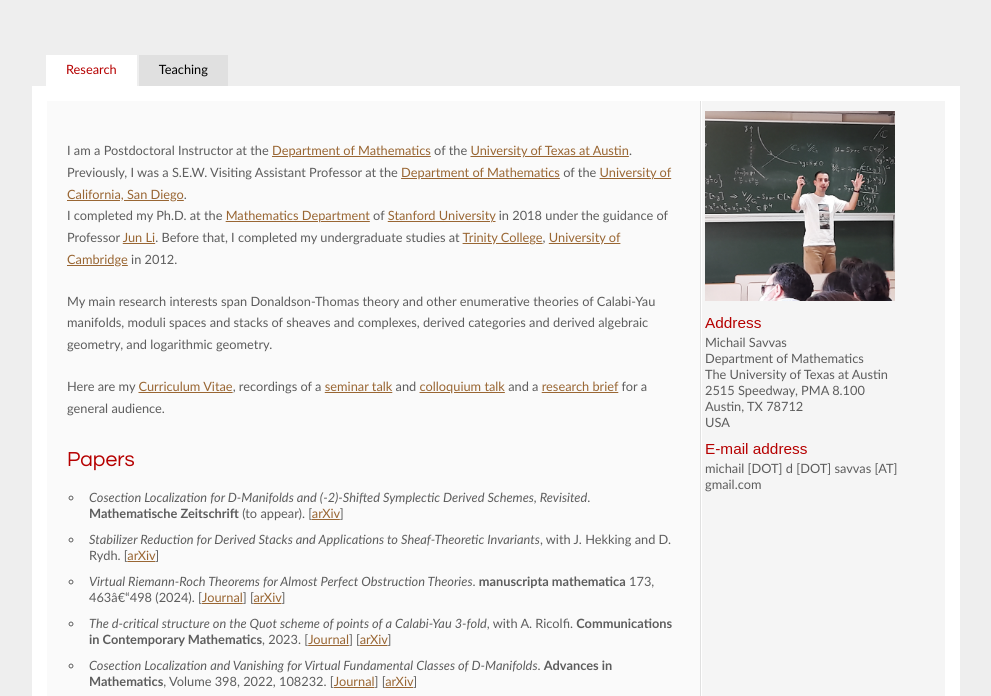
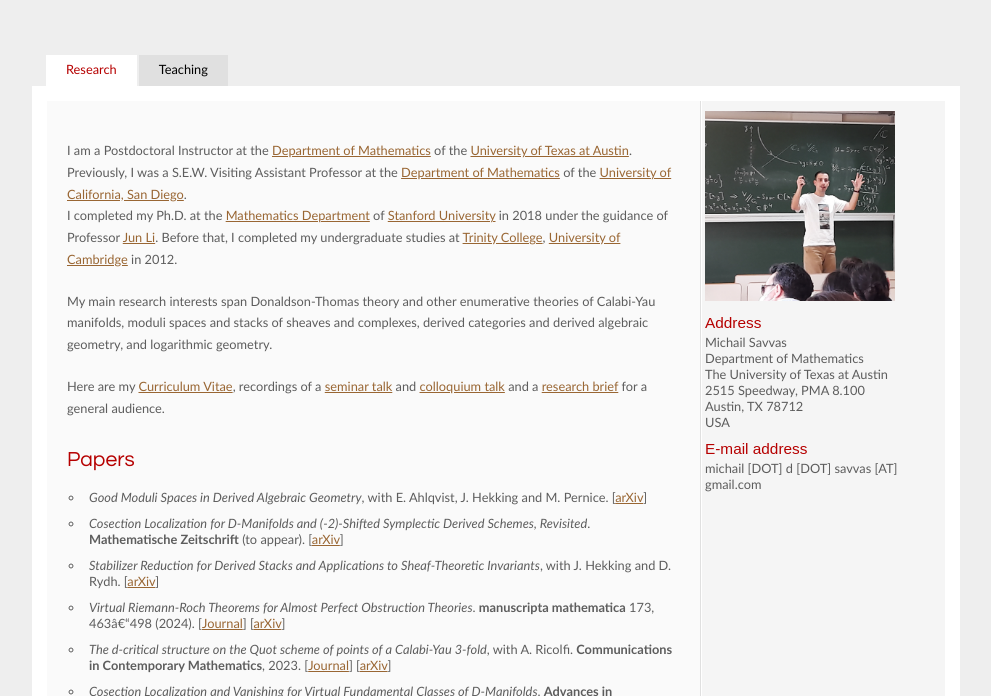
Before and after one commit to michailsavvas/michailsavvas.github.io, a plain HTML site: page index.html in a window 1280 px wide. Shown: the part 84-780 px from the top of the page, without its empty margins (144-1135 px from the left). Drawn offline with Linux system fonts and the light colour scheme.

Commit message:
Update index.html

```diff
--- a/index.html
+++ b/index.html
@@ -57,6 +57,7 @@
 	<h2>Papers</h2>
 
 	<ul>
+       <li><i>Good Moduli Spaces in Derived Algebraic Geometry</i>, with E. Ahlqvist, J. Hekking and M. Pernice. [<a href="https://arxiv.org/abs/2309.16574" target="_blank">arXiv</a>]</li>
       <li><i>Cosection Localization for D-Manifolds and (-2)-Shifted Symplectic Derived Schemes, Revisited</i>. <strong>Mathematische Zeitschrift</strong> (to appear). [<a href="https://arxiv.org/abs/2309.03066" target="_blank">arXiv</a>]</li>
       <li><i>Stabilizer Reduction for Derived Stacks and Applications to Sheaf-Theoretic Invariants</i>, with J. Hekking and D. Rydh. [<a href="https://arxiv.org/abs/2209.15039" target="_blank">arXiv</a>]</li>
       <li><i>Virtual Riemann-Roch Theorems for Almost Perfect Obstruction Theories</i>. <strong>manuscripta mathematica</strong> 173, 463–498 (2024). [<a href="https://doi.org/10.1007/s00229-023-01458-7" target="_blank">Journal</a>] [<a href="https://arxiv.org/abs/2207.14397" target="_blank">arXiv</a>] </li>
```
